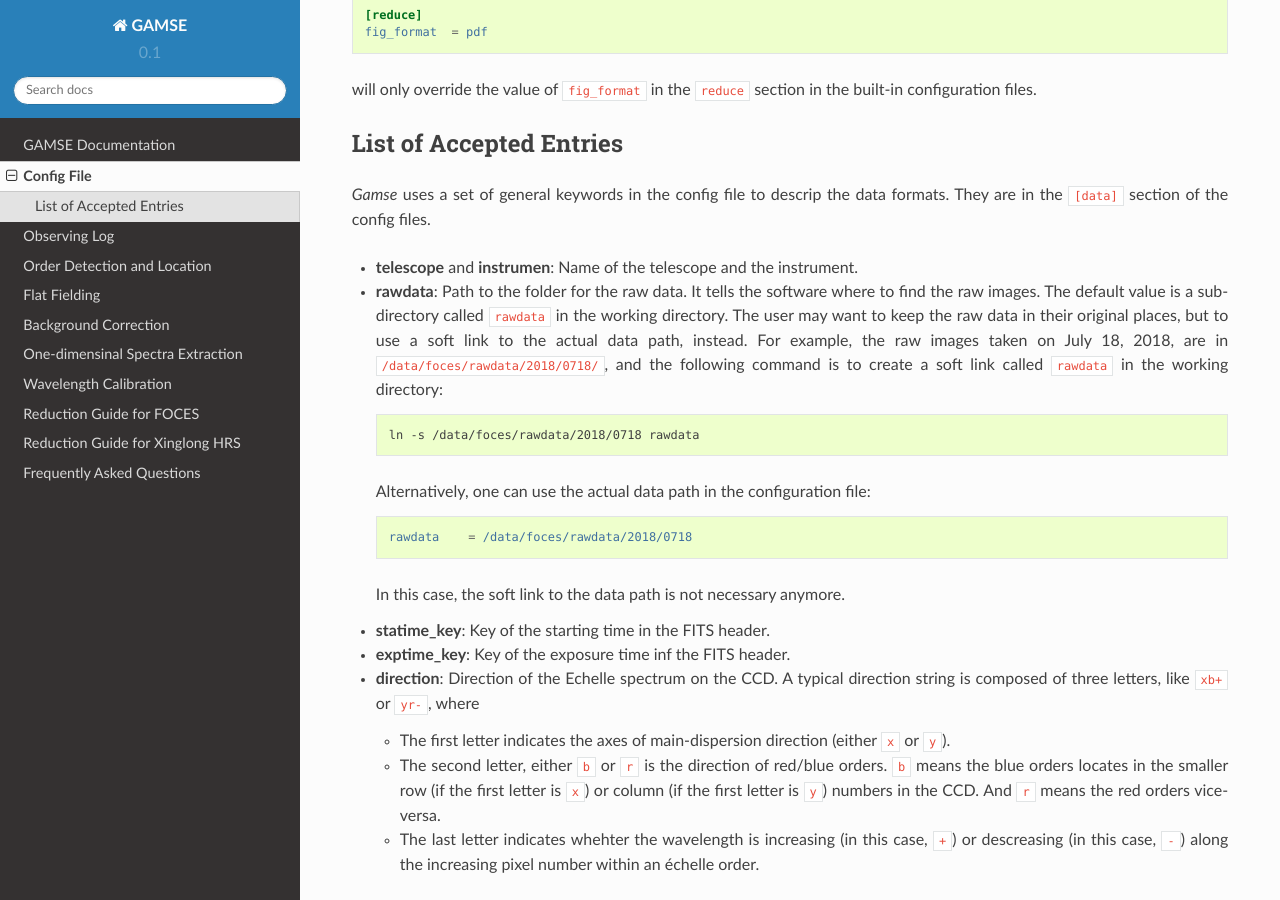
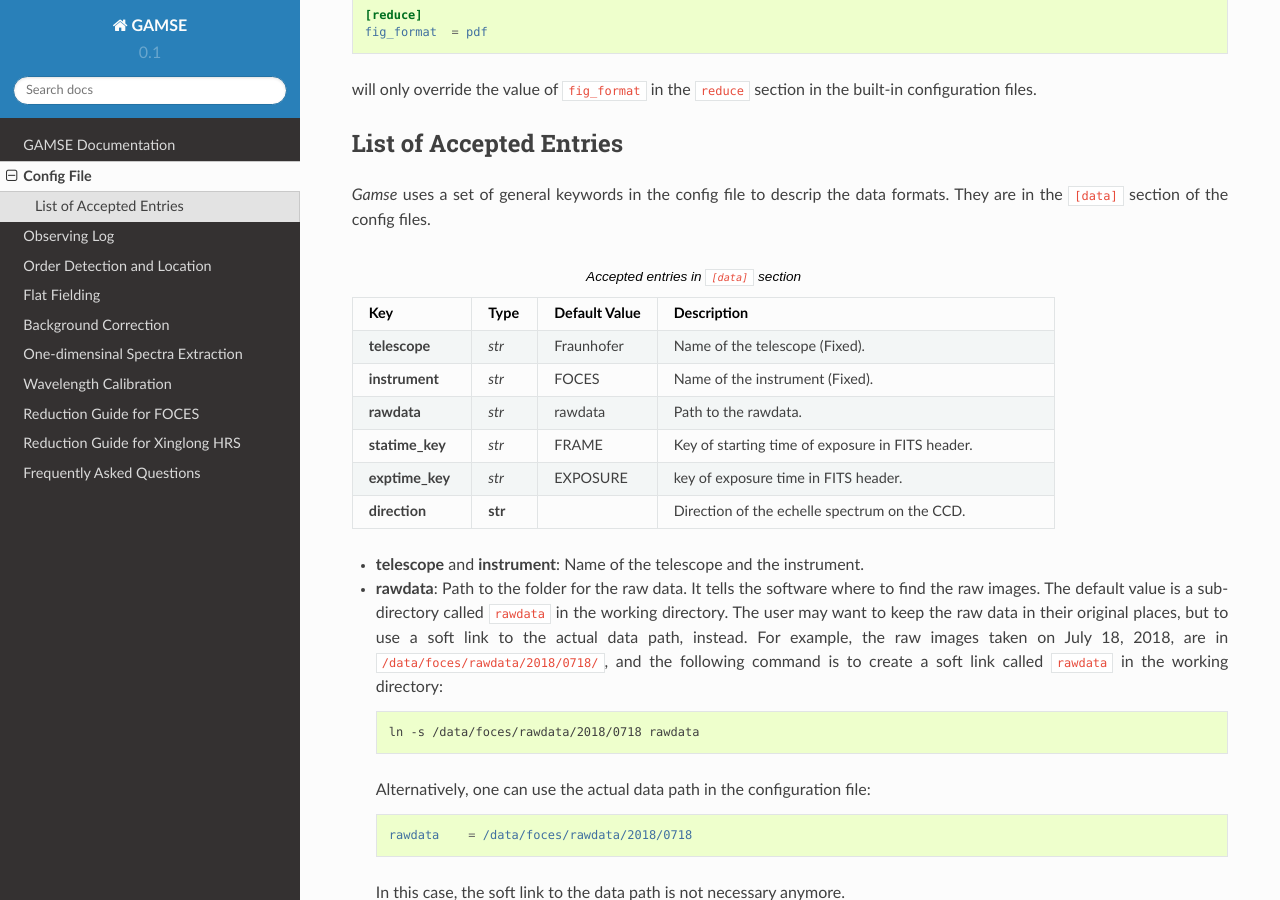
Before and after one commit to wangleon/gamse, a Sphinx documentation site: the page built from docs/config_file.rst, in a window 1280 px wide and 900 px high, scrolled down 1153 px. Built offline with Sphinx 7.4.7 and the Read the Docs theme 2.0.0, drawn with Linux system fonts in a browser that asks for light colours.

Commit message:
update docs

```diff
--- a/docs/config_file.rst
+++ b/docs/config_file.rst
@@ -79,7 +79,40 @@
 formats.
 They are in the ``[data]`` section of the config files.
 
-* **telescope** and **instrumen**: Name of the telescope and the instrument.
+.. list-table:: Accepted entries in ``[data]`` section
+   :widths: 18, 10, 18, 60
+   :header-rows: 1
+
+   * - Key
+     - Type
+     - Default Value
+     - Description
+   * - **telescope**
+     - *str*
+     - Fraunhofer
+     - Name of the telescope (Fixed).
+   * - **instrument**
+     - *str*
+     - FOCES
+     - Name of the instrument (Fixed).
+   * - **rawdata**
+     - *str*
+     - rawdata
+     - Path to the rawdata.
+   * - **statime_key**
+     - *str*
+     - FRAME
+     - Key of starting time of exposure in FITS header.
+   * - **exptime_key**
+     - *str*
+     - EXPOSURE
+     - key of exposure time in FITS header.
+   * - **direction**
+     - **str**
+     -
+     - Direction of the echelle spectrum on the CCD.
+
+* **telescope** and **instrument**: Name of the telescope and the instrument.
 
 * **rawdata**: Path to the folder for the raw data.
   It tells the software where to find the raw images.
```
Also changed, not shown: docs/deprecated.rst (+0 -29 lines).
